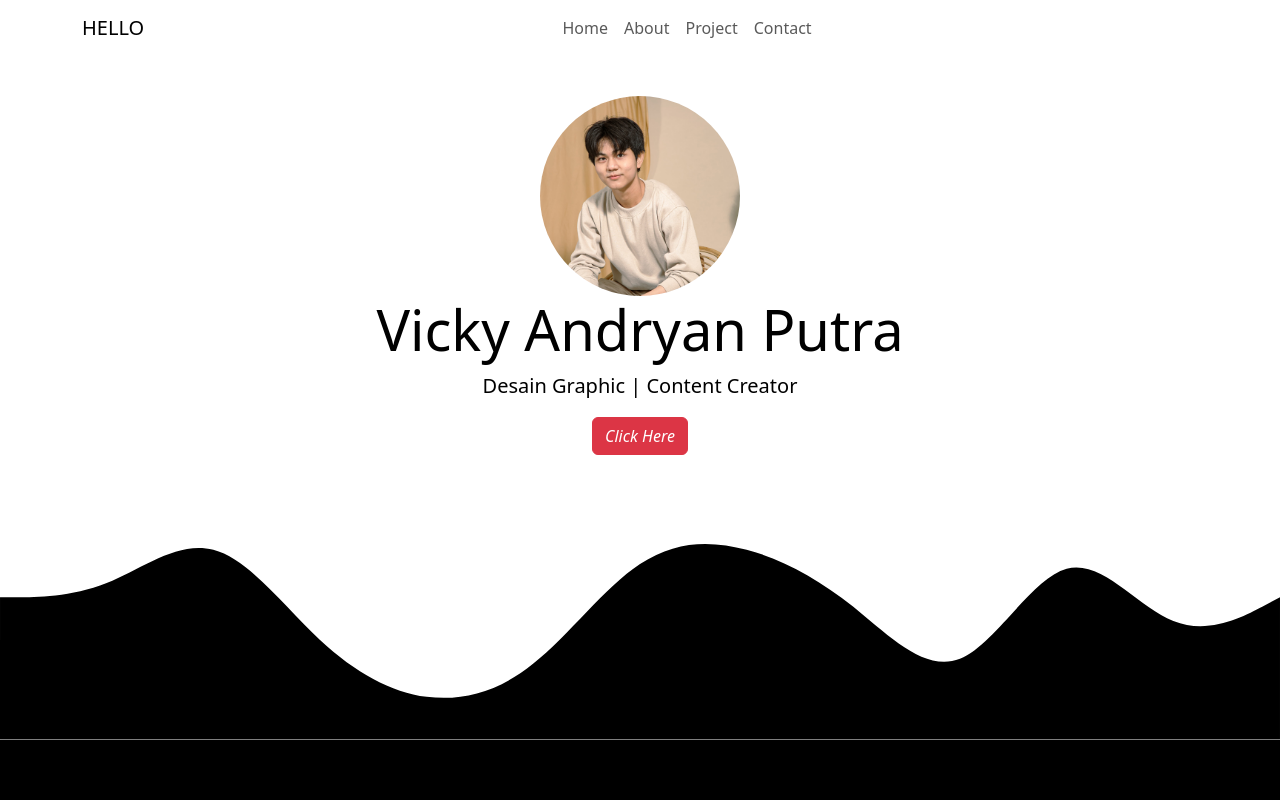
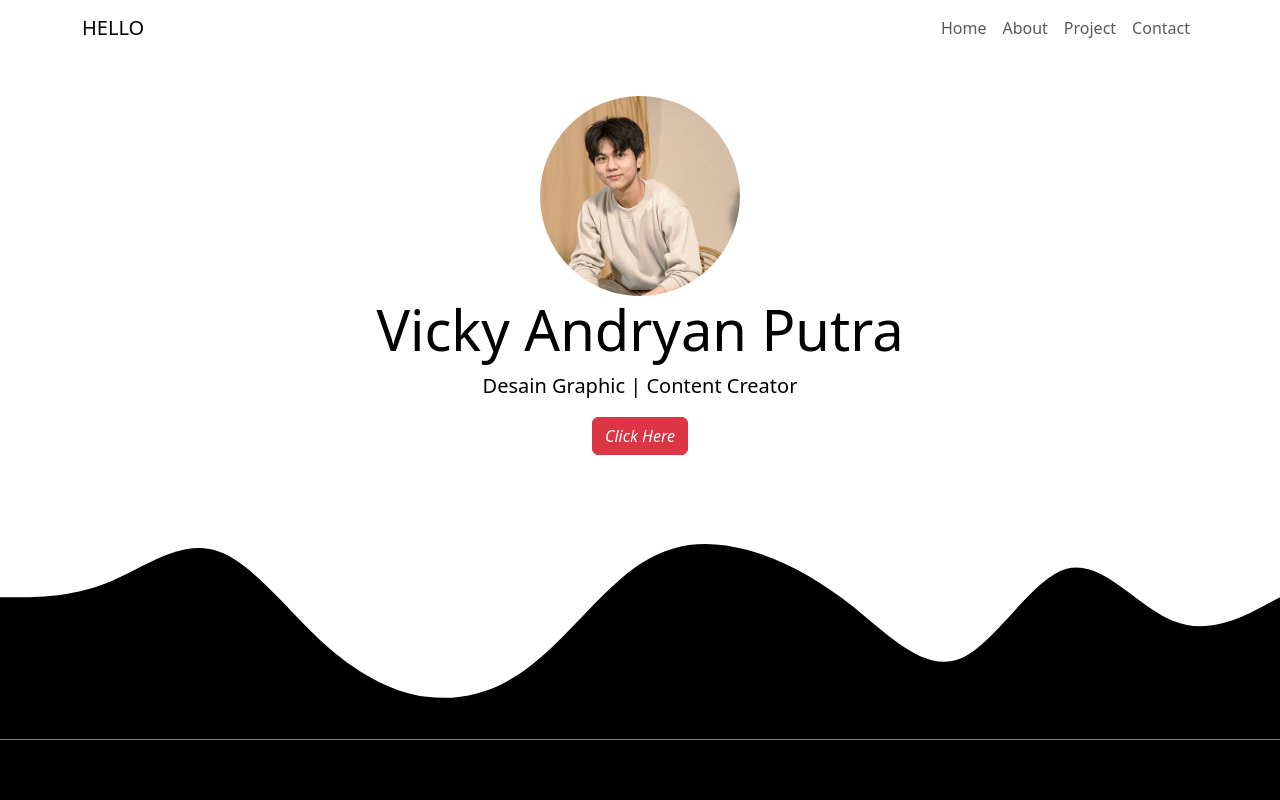
Before and after one commit to vickyandryan/vickyandryan, a plain HTML site: page index.html in a window 1280 px wide. Shown: the top 800 px of the page. Drawn offline with nearby package versions, Linux system fonts and the light colour scheme.

Commit message:
menggubah tata letak navbar

```diff
--- a/index.html
+++ b/index.html
@@ -21,7 +21,7 @@
                 <span class="navbar-toggler-icon"></span>
             </button>
             <div class="collapse navbar-collapse" id="navbarNav">
-                <ul class="navbar-nav mx-auto">
+                <ul class="navbar-nav ms-auto">
                     <li class="nav-item">
                         <a class="nav-link" aria-current="page" href="#home">Home</a>
                     </li>
```
